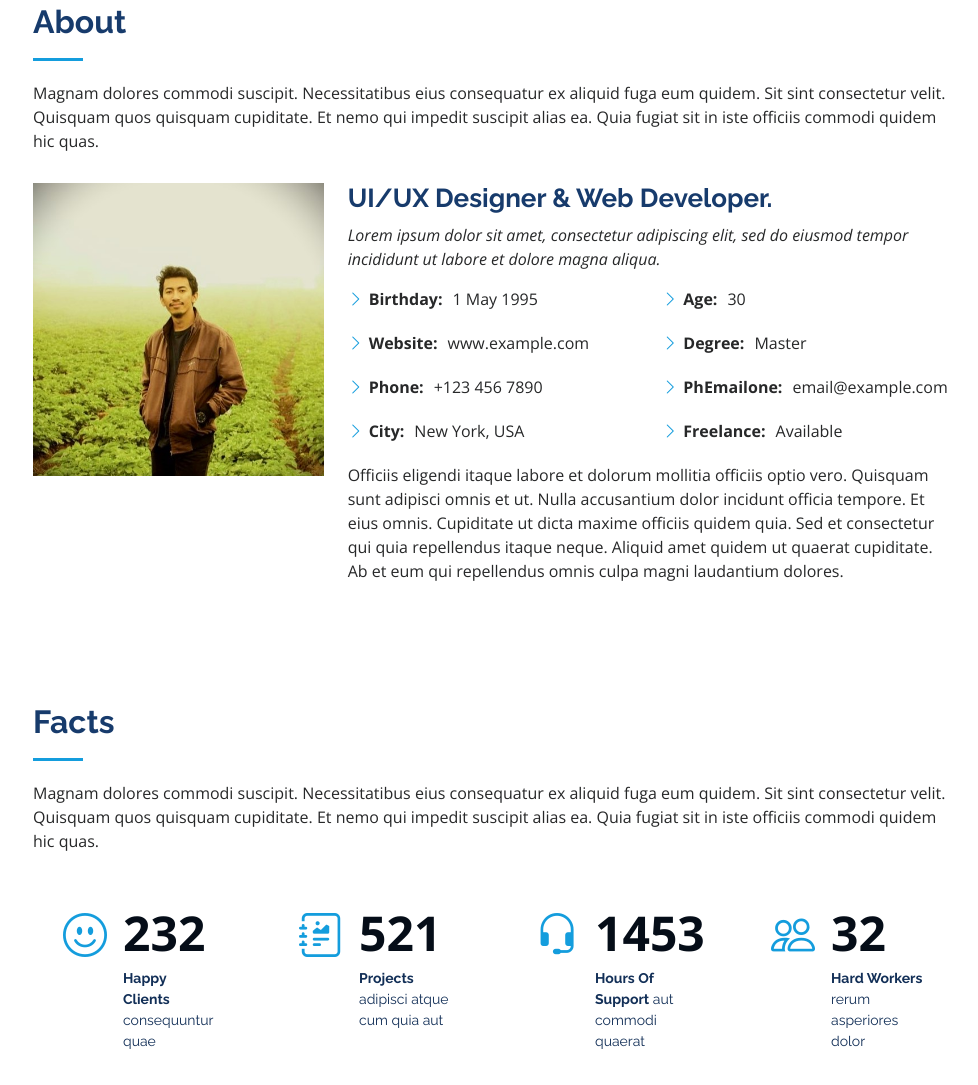
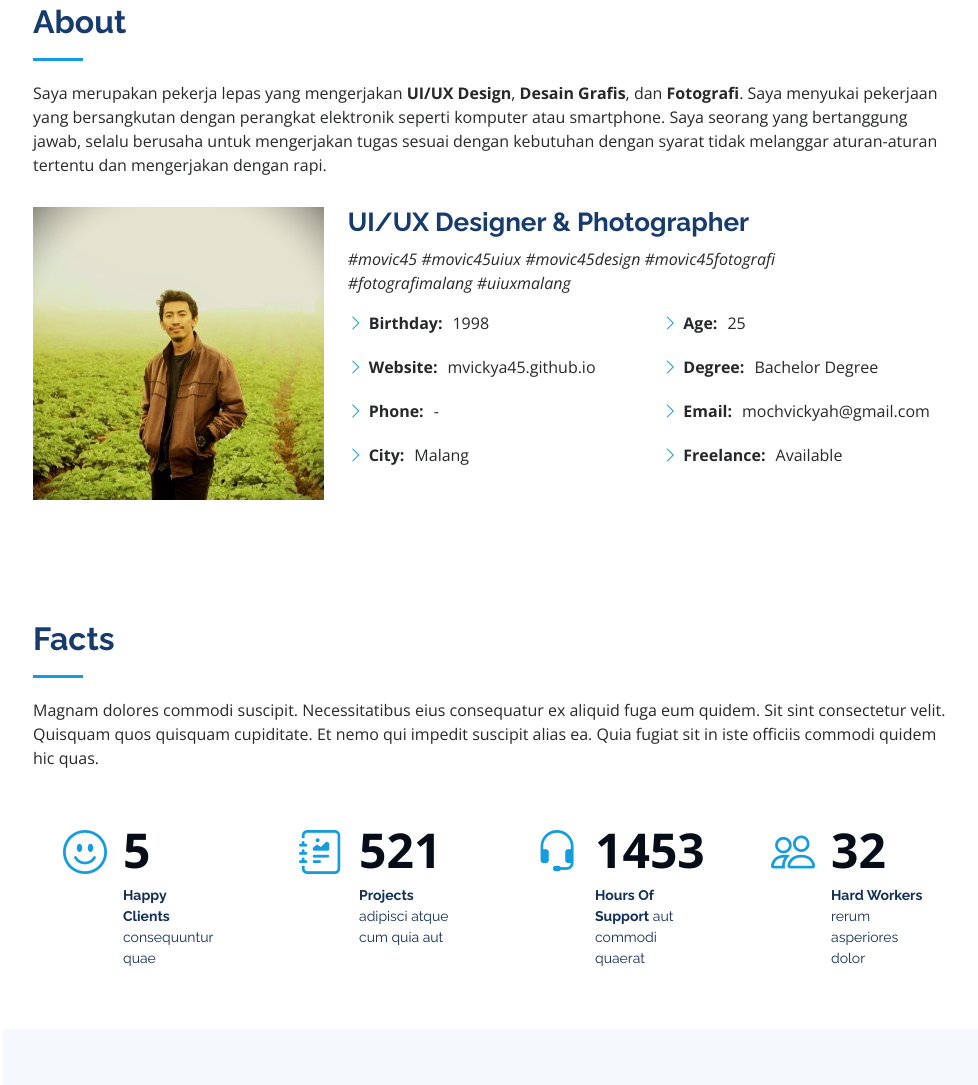
Before and after one commit to mvickya45/mvickya45.github.io, a plain HTML site: page index.html in a window 1280 px wide. Shown: the part 857-1942 px from the top of the page, without its empty margins (297-1275 px from the left). Drawn offline with nearby package versions, Linux system fonts and the light colour scheme.

Commit message:
commit  kedua

```diff
--- a/index.html
+++ b/index.html
@@ -46,12 +46,12 @@
     <div class="d-flex flex-column">
 
       <div class="profile">
-        <img src="assets/img/profil-1.jpg" alt="" class="img-fluid rounded-circle">
-        <h1 class="text-light"><a href="index.html">Moch. Vicky</a></h1>
+        <img src="assets/img/profil-2.png" alt="" class="img-fluid rounded-circle">
+        <h1 class="text-light"><a href="index.html">M_Vicky </a></h1>
         <div class="social-links mt-3 text-center">
           <a href="#" class="twitter"><i class="bx bxl-twitter"></i></a>
           <a href="#" class="facebook"><i class="bx bxl-facebook"></i></a>
-          <a href="#" class="instagram"><i class="bx bxl-instagram"></i></a>
+          <a href="https://www.instagram.com/vickyah_45?utm_source=ig_web_button_share_sheet&igsh=ZDNlZDc0MzIxNw==" class="instagram"><i class="bx bxl-instagram"></i></a>
           <a href="#" class="google-plus"><i class="bx bxl-skype"></i></a>
           <a href="#" class="linkedin"><i class="bx bxl-linkedin"></i></a>
         </div>
@@ -62,7 +62,7 @@
           <li><a href="#hero" class="nav-link scrollto active"><i class="bx bx-home"></i> <span>Home</span></a></li>
           <li><a href="#about" class="nav-link scrollto"><i class="bx bx-user"></i> <span>About</span></a></li>
           <li><a href="#resume" class="nav-link scrollto"><i class="bx bx-file-blank"></i> <span>Resume</span></a></li>
-          <li><a href="#portfolio" class="nav-link scrollto"><i class="bx bx-book-content"></i> <span>Portfolio</span></a></li>
+          <li><a href="#portfolio" class="nav-link scrollto"><i class="bx bx-book-content"></i> <span>Portofolio</span></a></li>
           <li><a href="#services" class="nav-link scrollto"><i class="bx bx-server"></i> <span>Services</span></a></li>
           <li><a href="#contact" class="nav-link scrollto"><i class="bx bx-envelope"></i> <span>Contact</span></a></li>
         </ul>
@@ -71,9 +71,9 @@
   </header><!-- End Header -->
 
   <!-- ======= Hero Section ======= -->
-  <section id="hero" class="d-flex flex-column justify-content-center align-items-center">
+  <section id="hero" class="d-flex flex-column justify-content-center" style="padding-left: 300px;">
     <div class="hero-container" data-aos="fade-in">
-      <h1>Moch. Vicky Al H.</h1>
+      <h1>Moch. Vicky A.</h1>
       <p>I'm <span class="typed" data-typed-items="Freelancer, Photographer, UI/UX Designer"></span></p>
     </div>
   </section><!-- End Hero -->
@@ -86,7 +86,10 @@
 
         <div class="section-title">
           <h2>About</h2>
-          <p>Magnam dolores commodi suscipit. Necessitatibus eius consequatur ex aliquid fuga eum quidem. Sit sint consectetur velit. Quisquam quos quisquam cupiditate. Et nemo qui impedit suscipit alias ea. Quia fugiat sit in iste officiis commodi quidem hic quas.</p>
+          <p>Saya merupakan pekerja lepas yang mengerjakan <b>UI/UX Design</b>, <b>Desain Grafis</b>, dan <b>Fotografi</b>.
+            Saya menyukai pekerjaan yang bersangkutan dengan perangkat elektronik seperti komputer atau smartphone.
+            Saya seorang yang bertanggung jawab, selalu berusaha untuk mengerjakan tugas sesuai dengan kebutuhan dengan syarat tidak melanggar aturan-aturan tertentu dan mengerjakan dengan rapi.
+          </p>
         </div>
 
         <div class="row">
@@ -94,33 +97,33 @@
             <img src="assets/img/profil-1.jpg" class="img-fluid" alt="">
           </div>
           <div class="col-lg-8 pt-4 pt-lg-0 content" data-aos="fade-left">
-            <h3>UI/UX Designer &amp; Web Developer.</h3>
+            <h3>UI/UX Designer &amp; Photographer</h3>
             <p class="fst-italic">
-              Lorem ipsum dolor sit amet, consectetur adipiscing elit, sed do eiusmod tempor incididunt ut labore et dolore
-              magna aliqua.
+              #movic45 #movic45uiux #movic45design #movic45fotografi <br>
+              #fotografimalang #uiuxmalang
             </p>
+            <p></p>
             <div class="row">
               <div class="col-lg-6">
                 <ul>
-                  <li><i class="bi bi-chevron-right"></i> <strong>Birthday:</strong> <span>1 May 1995</span></li>
-                  <li><i class="bi bi-chevron-right"></i> <strong>Website:</strong> <span>www.example.com</span></li>
-                  <li><i class="bi bi-chevron-right"></i> <strong>Phone:</strong> <span>+123 456 7890</span></li>
-                  <li><i class="bi bi-chevron-right"></i> <strong>City:</strong> <span>New York, USA</span></li>
+                  <li><i class="bi bi-chevron-right"></i> <strong>Birthday:</strong> <span>1998</span></li>
+                  <li><i class="bi bi-chevron-right"></i> <strong>Website:</strong> <span>mvickya45.github.io </span></li>
+                  <li><i class="bi bi-chevron-right"></i> <strong>Phone:</strong> <span> - </span></li>
+                  <li><i class="bi bi-chevron-right"></i> <strong>City:</strong> <span>Malang</span></li>
                 </ul>
               </div>
               <div class="col-lg-6">
                 <ul>
-                  <li><i class="bi bi-chevron-right"></i> <strong>Age:</strong> <span>30</span></li>
-                  <li><i class="bi bi-chevron-right"></i> <strong>Degree:</strong> <span>Master</span></li>
-                  <li><i class="bi bi-chevron-right"></i> <strong>PhEmailone:</strong> <span>email@example.com</span></li>
+                  <li><i class="bi bi-chevron-right"></i> <strong>Age:</strong> <span>25</span></li>
+                  <li><i class="bi bi-chevron-right"></i> <strong>Degree:</strong> <span>Bachelor Degree</span></li>
+                  <li><i class="bi bi-chevron-right"></i> <strong>Email:</strong> <span>mochvickyah@gmail.com</span></li>
                   <li><i class="bi bi-chevron-right"></i> <strong>Freelance:</strong> <span>Available</span></li>
                 </ul>
               </div>
             </div>
-            <p>
-              Officiis eligendi itaque labore et dolorum mollitia officiis optio vero. Quisquam sunt adipisci omnis et ut. Nulla accusantium dolor incidunt officia tempore. Et eius omnis.
-              Cupiditate ut dicta maxime officiis quidem quia. Sed et consectetur qui quia repellendus itaque neque. Aliquid amet quidem ut quaerat cupiditate. Ab et eum qui repellendus omnis culpa magni laudantium dolores.
-            </p>
+            <!--<p>
+              #
+            </p>-->
           </div>
         </div>
 
@@ -141,7 +144,7 @@
           <div class="col-lg-3 col-md-6 d-md-flex align-items-md-stretch" data-aos="fade-up">
             <div class="count-box">
               <i class="bi bi-emoji-smile"></i>
-              <span data-purecounter-start="0" data-purecounter-end="232" data-purecounter-duration="1" class="purecounter"></span>
+              <span data-purecounter-start="0" data-purecounter-end="5" data-purecounter-duration="1" class="purecounter"></span>
               <p><strong>Happy Clients</strong> consequuntur quae</p>
             </div>
           </div>
@@ -181,7 +184,7 @@
 
         <div class="section-title">
           <h2>Skills</h2>
-          <p>Magnam dolores commodi suscipit. Necessitatibus eius consequatur ex aliquid fuga eum quidem. Sit sint consectetur velit. Quisquam quos quisquam cupiditate. Et nemo qui impedit suscipit alias ea. Quia fugiat sit in iste officiis commodi quidem hic quas.</p>
+          <p>Beberapa hal yang cukup dikuasai mulai dari basic hingga proffesional</p>
         </div>
 
         <div class="row skills-content">
@@ -190,9 +193,9 @@
 
             <div class="progress">
               <span class="skill">HTML <i class="val">100%</i></span>
-              <div class="progress-bar-wrap">
+              <!--<div class="progress-bar-wrap">
                 <div class="progress-bar" role="progressbar" aria-valuenow="100" aria-valuemin="0" aria-valuemax="100"></div>
-              </div>
+              </div>--->
             </div>
 
             <div class="progress">
```
Also changed, not shown: assets/img/hero-bg.jpg, assets/img/hero-bg4.jpg (added), assets/img/profil-2.png (added), untuk portofolio.txt (added).
